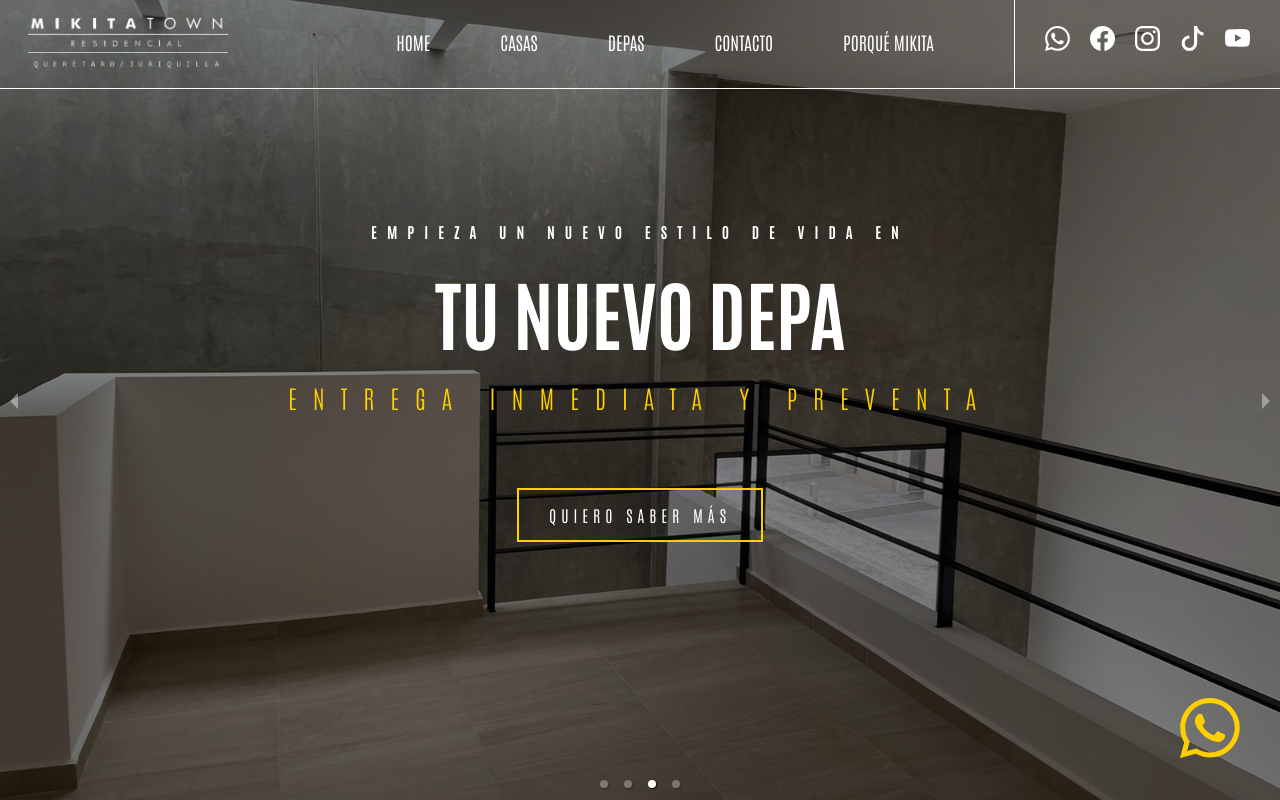
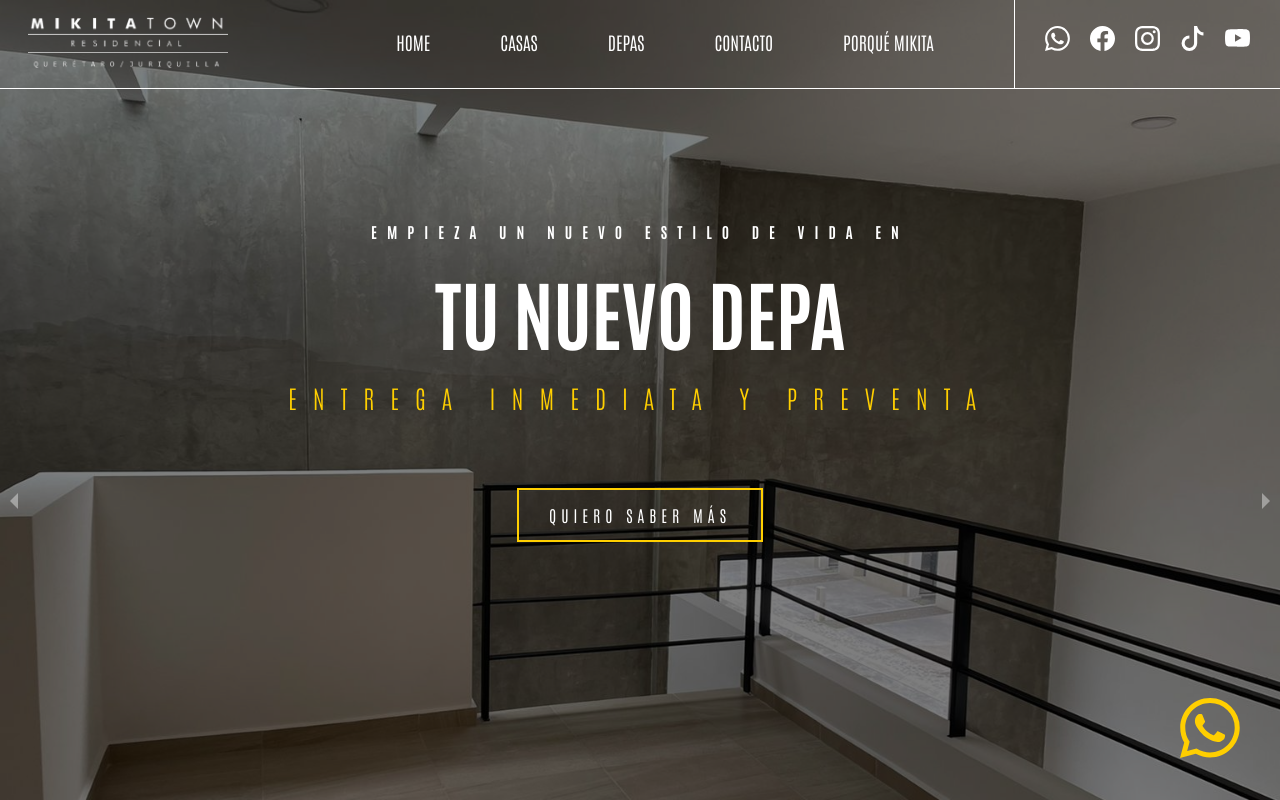
Before and after one commit to nevyl001/mikita, a Next.js app: page / in a window 1280 px wide. Shown: the top 800 px of the page. Built offline with nearby package versions, Linux system fonts and the light colour scheme; grey boxes are pictures that could not be loaded.

Commit message:
changestoday

```diff
--- a/styles/Home.module.css
+++ b/styles/Home.module.css
@@ -16,8 +16,8 @@
 }
 .item {
   width: 100%;
-  height: 100vh;
-  background-position: center center;
+  height: 125vh;
+  background-position: center top;
   background-size: cover;
 }
 .text_header {
```
